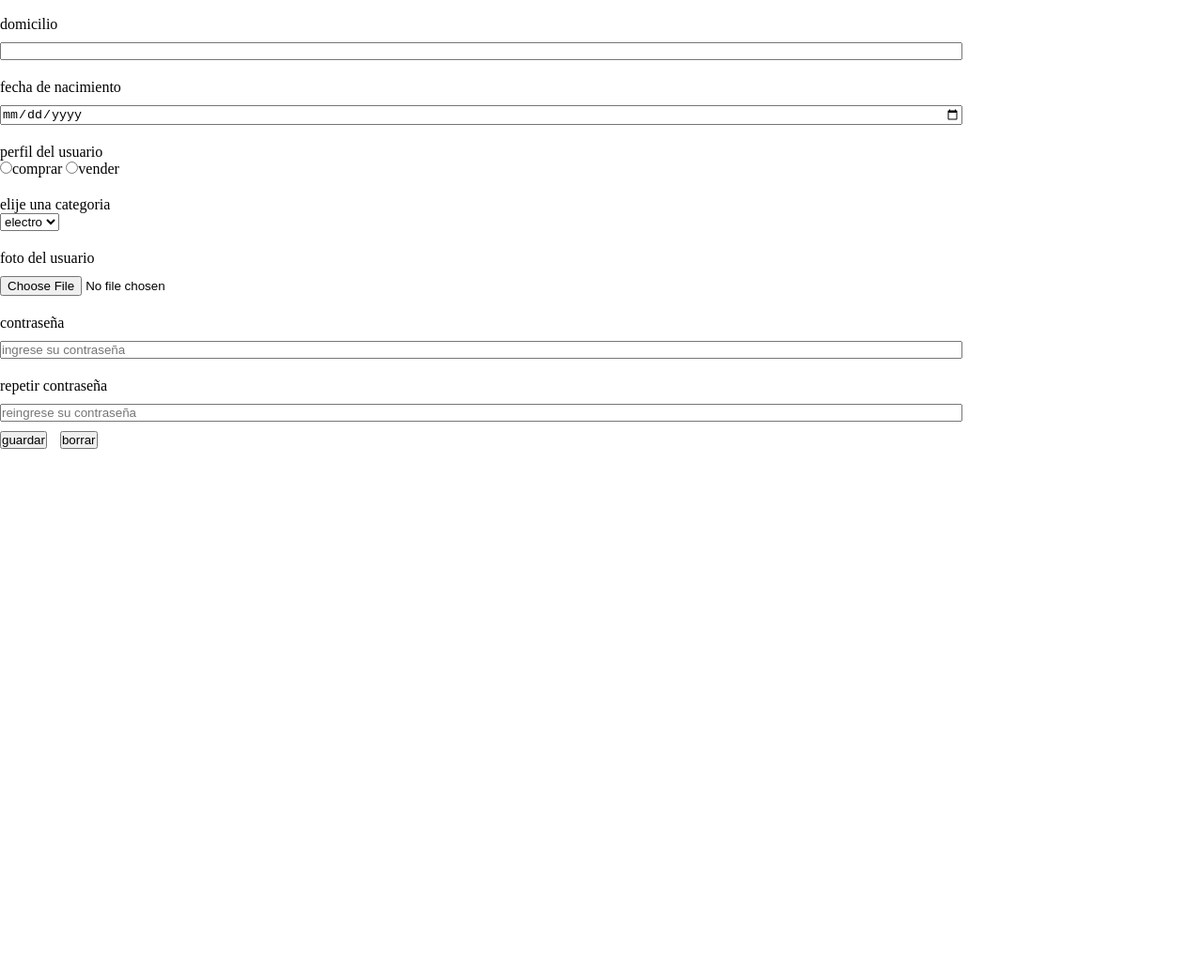
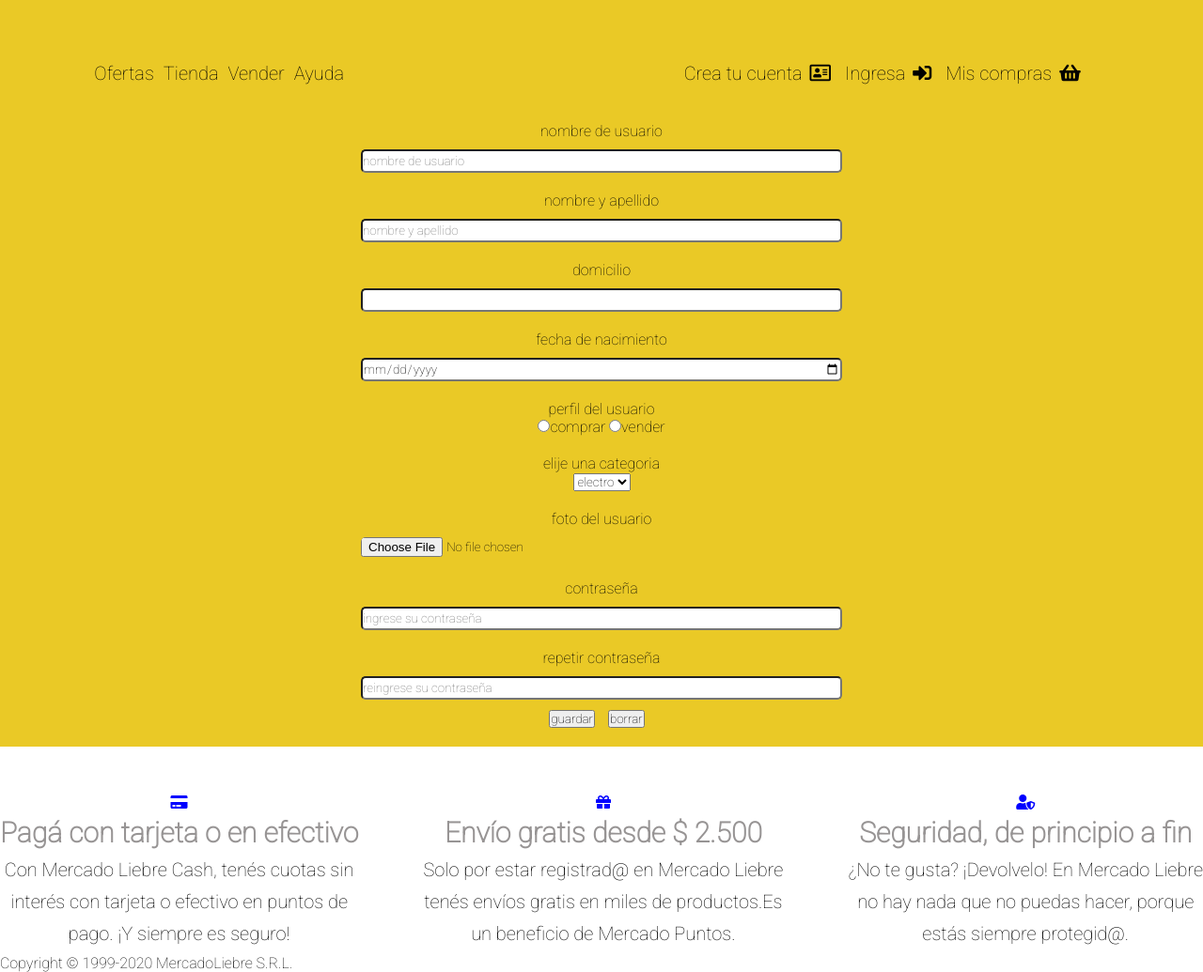
Before and after one commit to ezequielg1989/git-y-heroku, a website: page public/register.html in a window 1280 px wide. Shown: the part 137-1172 px from the top of the page at 94% size. Before the commit the page ends 800 px from the top, so only its background shows below. Drawn offline with Linux system fonts and the light colour scheme.

Commit message:
proyecto heroku

```diff
--- a/public/register.css
+++ b/public/_register.css
@@ -1,18 +1,29 @@
+
 *{
     padding: 0;
     margin: 0;
     box-sizing: border-box;
 }
+
+.form-principal{
+    text-align: center;
+    margin-bottom: 20px;
+}
+
 .form-item{
     margin-top: 20px;
+    align-items: center;
 }
 .form-item label{
     display: block;
 
 }
 .input-form{
-    width: 80%;
+    width: 40%;
+    height: 25px;
     margin-top: 10px;
+    align-items: center;
+    border-radius: 5px;
 }
 
 .btn-register{
--- a/public/register.html
+++ b/public/register.html
@@ -4,10 +4,65 @@
     <meta charset="UTF-8">
     <meta http-equiv="X-UA-Compatible" content="IE=edge">
     <meta name="viewport" content="width=device-width, initial-scale=1.0">
-    <link rel="stylesheet" href="/register.css">
+    <link rel="stylesheet" href="/styles.css">
+    <link href="https://cdnjs.cloudflare.com/ajax/libs/font-awesome/5.15.3/css/all.min.css"
+      rel="stylesheet"/>
+    <link rel="preconnect" href="https://fonts.googleapis.com">
+    <link rel="preconnect" href="https://fonts.gstatic.com" crossorigin>
+    <link href="https://fonts.googleapis.com/css2?family=Roboto:wght@100&display=swap" rel="stylesheet">
+
     <title>Document</title>
 </head>
 <body>
+    <header>
+
+        <div class="header">
+            <div class="logo">
+                <img src="/imagenes/logo-mercado-liebre.svg" alt="no se encontro la imagen" class="logo">
+            </div>
+            <div class="search">
+                <input type="search" size="20"><button><i class="fas fa-search"></i></button>
+            </div>
+            <div class="text-header">
+                <i class="fas fa-hand-holding-usd"></i><span>compra en cuotas y sin tarjetas</span>
+            </div>
+        </div>
+
+        <nav class="nav">
+            <div class="lista-1">
+                <ul>
+                    <li>
+                        <a href="ofertas">Ofertas</a>
+                    </li>
+                    <li>
+                        <a href="tienda">Tienda</a>
+                    </li>
+                    <li>
+                        <a href="vender">Vender</a>
+                    </li>
+                    <li>
+                        <a href="ayuda">Ayuda</a>
+                    </li>
+                </ul>
+            </div>
+            <div>
+                <span class="burger"><i class="fas fa-align-justify"></i></span>
+            </div>
+            <div class="lista-2">
+                <ul>
+                    <li>
+                        <a href="register.html">Crea tu cuenta<i class="header-icon far fa-address-card"></i>
+                    </li>
+                    <li>
+                        <a href="ingresa">Ingresa<i class="header-icon fas fa-sign-in-alt"></i></a>
+                    </li>
+                    <li>
+                        <a href="mis compras">Mis compras<i class=" header-icon fas fa-shopping-basket"></i></a>
+                    </li>
+                  </ul>
+            </div>
+        </nav>
+    </header>
     <main>
             <form action="register" method="post" class="form-principal">
                 <div class="form-item">
@@ -62,5 +117,40 @@
                 </div>
             </form>
     </main>
+    <footer>
+        <div class="footer-container">
+            <div class="footer-complete">
+              <div class="icono"><i class="fas fa-credit-card"></i></div>
+              <div class="footer-description">
+                  <h3>Pagá con tarjeta o en efectivo</h3>
+                </div>
+              <p>Con Mercado Liebre Cash, tenés cuotas sin</p>
+              <p>interés con tarjeta o efectivo en puntos de</p>
+              <p>pago. ¡Y siempre es seguro!</p>
+            </div>
+            <div class="footer-complete">
+              <div class="icono"><i class="fas fa-gift"></i></div>
+              <div class="footer-description">
+                <h3>Envío gratis desde $ 2.500</h3>
+              </div>
+
+              <p>Solo por estar registrad@ en Mercado Liebre</p>
+              <p>tenés envíos gratis en miles de productos.Es</p>
+              <p>un beneficio de Mercado Puntos.</p>
+            </div>
+            <div class="footer-complete">
+              <div class="icono"><i class="fas fa-user-shield"></i></div>
+              <div class="footer-description">
+                <h3>Seguridad, de principio a fin</h3>
+              </div>
+              <p>¿No te gusta? ¡Devolvelo! En Mercado Liebre</p>
+              <p>no hay nada que no puedas hacer, porque</p>
+              <p>estás siempre protegid@.</p>
+            </div>
+            <div class="footer-pie">
+              <p>Copyright © 1999-2020 MercadoLiebre S.R.L.</p>
+            </div>
+          </div>
+    </footer>
 </body>
 </html>
--- a/public/styles.css
+++ b/public/styles.css
@@ -1,3 +1,4 @@
+@import url(_register.css);
 *{
     padding: 0;
     margin: 0;
```
